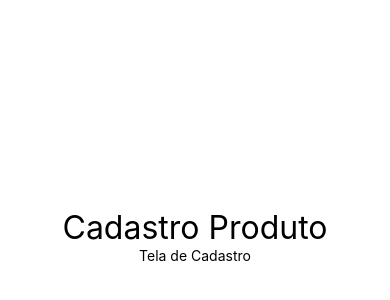
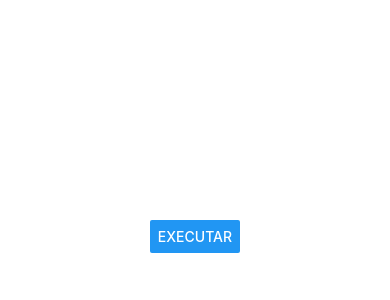
Before and after one commit to DedehSantos/numerosaleatorios, a React Native app: screen / in a window 390 px wide. Shown: the part 186-486 px from the top of the page. Built offline with nearby package versions, Linux system fonts and the light colour scheme.

Commit message:
usando botao

```diff
--- a/src/App.js
+++ b/src/App.js
@@ -3,8 +3,8 @@ import React from 'react';
 import {View, StyleSheet} from 'react-native';
 
 
-
-import Titulo from './componentes/Titulo'
+import Botao from './componentes/Botao'
+//import Titulo from './componentes/Titulo'
 //import Aleatorio from './componentes/aleatirio'
 /* import Comppadrao, { Comp1, Comp2 } from './componentes/Multi'
 import Primeiro from './componentes/primeiro' */
@@ -12,12 +12,13 @@ import Primeiro from './componentes/primeiro' */
 
 export default () =>  (
 <View style={style.App}>
-  <Titulo principal="Cadastro Produto"
-   segundario="Tela de Cadastro"/>
 
+   <Botao/>
 
 
     {/*
+    <Titulo principal="Cadastro Produto"
+   segundario="Tela de Cadastro"/>
     <Aleatorio min={1} max={60}/>
    <Aleatorio min={1} max={60}/>
    <Aleatorio min={1} max={60}/>
--- /dev/null
+++ b/src/componentes/Botao.js
@@ -0,0 +1,14 @@
+import React from 'react'
+import {Button} from 'react-native'
+
+export default props => {
+
+    function executar() {
+        console.warn('Exec!!')
+    }
+     return (
+    <Button
+        title="Executar"
+        onPress={executar} />
+     )
+}
```
